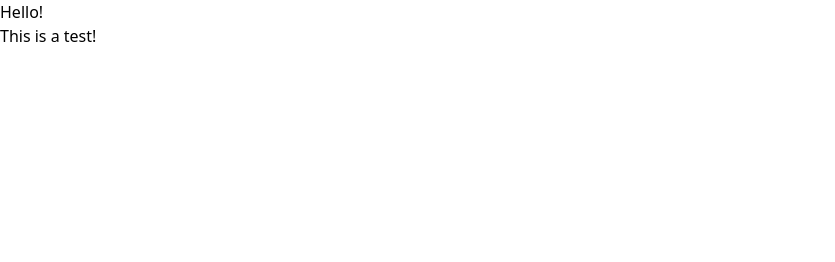
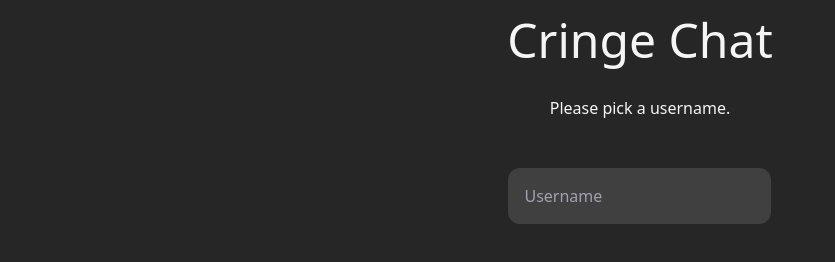
Before and after one commit to earthtraveller1/cringe-chat, a website: page index.html in a window 1280 px wide. Shown: the whole page, without its empty margins (0-835 px from the left). Drawn offline with nearby package versions, Linux system fonts and the light colour scheme; files that its build step writes are made by us from their sources.

Commit message:
Created the login page.

```diff
--- a/index.html
+++ b/index.html
@@ -5,11 +5,21 @@
         <meta charset="utf-8">
 
         <script src="vendor/htmx.min.js"></script>
-        <link rel="stylesheet" href="/build/tailwind.css">
+        <link href="/build/tailwind.css" rel="stylesheet" >
     </head>
 
-    <body>
-        <h1>Hello!</h1>
-        <p>This is a test!</p>
+    <body class="bg-neutral-800 text-neutral-100 justify-items-center">
+        <main class="sm:max-lg:text-4xl flex text-center flex-col">
+            <h1 class="sm:max-lg:text-9xl text-5xl py-4 sm:max-lg:py-16">Cringe Chat</h1>
+            <p class="py-4 sm:max-lg:py-8">Please pick a username.</p>
+
+            <input
+                type="text"
+                class=
+                    "mx-auto my-8 bg-neutral-700 outline-none p-4 rounded-xl
+                    sm:max-lg:p-8 w-7xl"
+                placeholder="Username"
+            >
+        </main>
     </body>
 </html>
```
